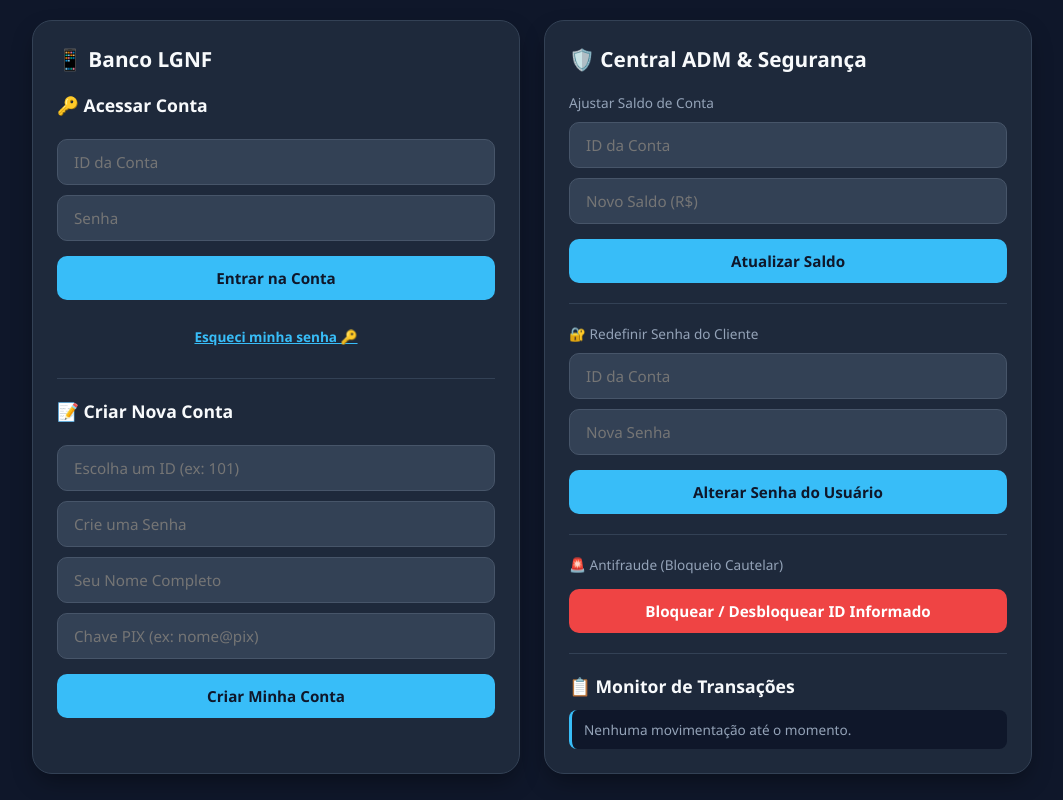
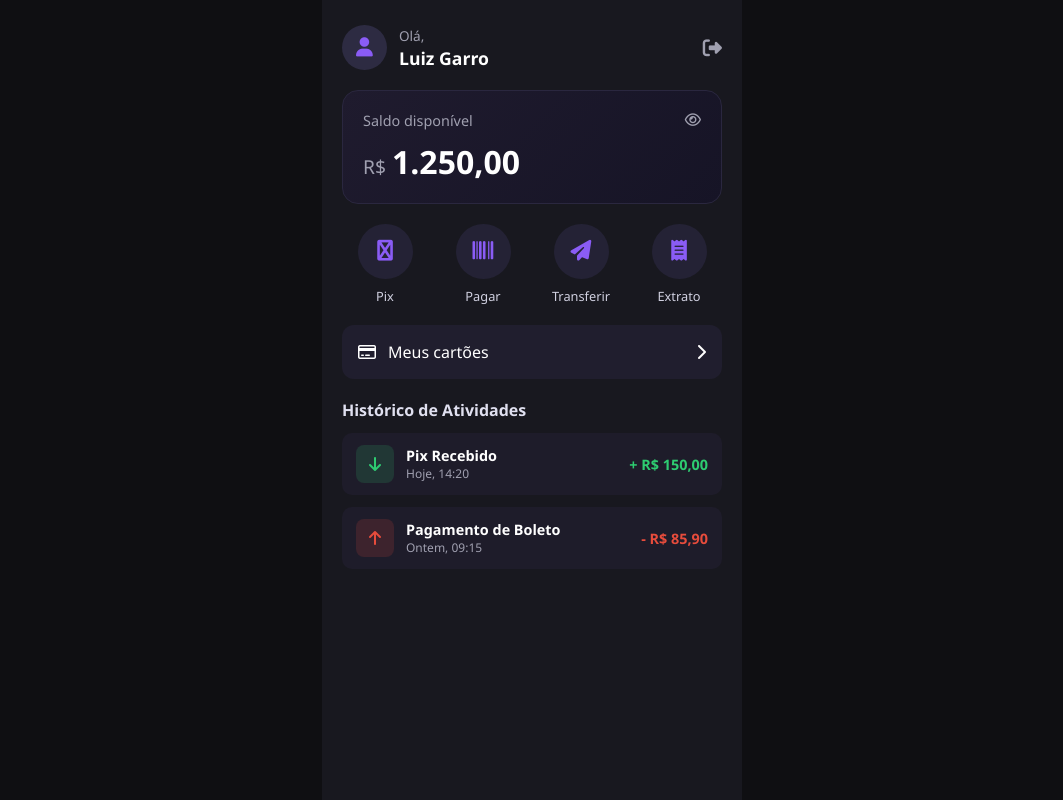
Before and after one commit to luizgarro08-hub/Banco-LGNF, a website: page frontend/index.html in a window 1280 px wide. Shown: the whole page, without its empty margins (108-1171 px from the left). Drawn offline with nearby package versions, Linux system fonts and the light colour scheme; some packages are replaced by stand-ins of ours; no server answers; a script that the page names is missing.

Commit message:
Nova interface da conta estilo banco digital

```diff
--- a/frontend/index.html
+++ b/frontend/index.html
@@ -3,101 +3,85 @@
 <head>
     <meta charset="UTF-8">
     <meta name="viewport" content="width=device-width, initial-scale=1.0">
-  <title>App Banco Realtime</title>
+    <title>Banco LGNF</title>
     <link rel="stylesheet" href="style.css">
+    <link rel="stylesheet" href="https://cdnjs.cloudflare.com/ajax/libs/font-awesome/6.4.0/css/all.min.css">
 </head>
 <body>
 
-  <div class="container">
-
-    <section class="card">
-      <h2>📱 Banco LGNF</h2>
-
-      <div id="auth-screen">
-        <div class="form-group">
-          <h3>🔑 Acessar Conta</h3>
-          <input type="text" id="login-id" placeholder="ID da Conta">
-          <input type="password" id="login-pass" placeholder="Senha">
-          <button onclick="loginAccount()">Entrar na Conta</button>
-          <button type="button" class="btn-forgot" onclick="requestPasswordReset()">Esqueci minha senha 🔑</button>
+    <div class="app-container">
+        <div class="user-header">
+            <div class="user-info">
+                <div class="avatar"><i class="fa-solid fa-user"></i></div>
+                <div>
+                    <span class="greeting">Olá,</span>
+                    <h3 id="user-name">Luiz Garro</h3>
+                </div>
+            </div>
+            <button class="btn-icon" id="btn-logout"><i class="fa-solid fa-right-from-bracket"></i></button>
         </div>
 
-        <hr>
-
-        <div class="form-group">
-          <h3>📝 Criar Nova Conta</h3>
-          <input type="text" id="reg-id" placeholder="Escolha um ID (ex: 101)">
-          <input type="password" id="reg-pass" placeholder="Crie uma Senha">
-          <input type="text" id="reg-name" placeholder="Seu Nome Completo">
-          <input type="text" id="reg-key" placeholder="Chave PIX (ex: nome@pix)">
-          <button onclick="registerAccount()">Criar Minha Conta</button>
+        <div class="balance-card">
+            <div class="balance-header">
+                <span>Saldo disponível</span>
+                <i class="fa-regular fa-eye" id="toggle-balance"></i>
+            </div>
+            <div class="balance-amount">
+                <span class="currency">R$</span>
+                <h1 id="account-balance">1.250,00</h1>
             </div>
         </div>
 
-      <div id="dashboard-screen" style="display: none;">
-        <div class="user-header">
-          <span id="welcome-msg">Olá, Usuário</span>
-          <button class="btn-logout" onclick="logout()">Sair 🚪</button>
+        <div class="quick-actions">
+            <div class="action-btn">
+                <div class="icon-circle"><i class="fa-solid fa-pix"></i></div>
+                <span>Pix</span>
             </div>
-
-        <div id="balance-card" class="balance-box">
-          <p>Saldo Disponível</p>
-          <h1 id="client-balance">R$ 0,00</h1>
-          <small id="client-pix-key">Chave PIX: -</small>
-          <div id="block-badge" style="display: none; margin-top: 10px;">
-            <span class="badge-blocked">⚠️ Conta Bloqueada por Segurança</span>
+            <div class="action-btn">
+                <div class="icon-circle"><i class="fa-solid fa-barcode"></i></div>
+                <span>Pagar</span>
+            </div>
+            <div class="action-btn">
+                <div class="icon-circle"><i class="fa-solid fa-paper-plane"></i></div>
+                <span>Transferir</span>
+            </div>
+            <div class="action-btn">
+                <div class="icon-circle"><i class="fa-solid fa-receipt"></i></div>
+                <span>Extrato</span>
             </div>
         </div>
 
-        <hr>
+        <div class="card-section">
+            <div class="card-header">
+                <i class="fa-regular fa-credit-card"></i>
+                <span>Meus cartões</span>
+            </div>
+            <i class="fa-solid fa-chevron-right"></i>
+        </div>
 
-        <h3>💸 Área PIX</h3>
-        <div class="form-group">
-          <input type="text" id="pix-target" placeholder="Chave PIX do destinatário">
-          <input type="number" id="pix-amount" placeholder="Valor (R$)">
-          <button onclick="sendPix()">Transferir Agora</button>
+        <div class="history-section">
+            <h3>Histórico de Atividades</h3>
+            <div class="history-list" id="transaction-history">
+                <div class="history-item">
+                    <div class="history-icon green"><i class="fa-solid fa-arrow-down"></i></div>
+                    <div class="history-details">
+                        <strong>Pix Recebido</strong>
+                        <span>Hoje, 14:20</span>
+                    </div>
+                    <span class="history-amount positive">+ R$ 150,00</span>
+                </div>
+                <div class="history-item">
+                    <div class="history-icon red"><i class="fa-solid fa-arrow-up"></i></div>
+                    <div class="history-details">
+                        <strong>Pagamento de Boleto</strong>
+                        <span>Ontem, 09:15</span>
+                    </div>
+                    <span class="history-amount negative">- R$ 85,90</span>
                 </div>
             </div>
-    </section>
-
-    <section class="card">
-      <h2>🛡️ Central ADM & Segurança</h2>
-
-      <div class="form-group">
-        <label>Ajustar Saldo de Conta</label>
-        <input type="text" id="adm-acc-id" placeholder="ID da Conta">
-        <input type="number" id="adm-acc-balance" placeholder="Novo Saldo (R$)">
-        <button onclick="saveAccount()">Atualizar Saldo</button>
+        </div>
     </div>
 
-      <hr>
-
-      <div class="form-group">
-        <label>🔐 Redefinir Senha do Cliente</label>
-        <input type="text" id="adm-reset-id" placeholder="ID da Conta">
-        <input type="password" id="adm-reset-pass" placeholder="Nova Senha">
-        <button onclick="resetPasswordByAdmin()">Alterar Senha do Usuário</button>
-      </div>
-
-      <hr>
-
-      <div class="form-group">
-        <label>🚨 Antifraude (Bloqueio Cautelar)</label>
-        <button class="btn-block" onclick="toggleBlock()">Bloquear / Desbloquear ID Informado</button>
-      </div>
-
-      <hr>
-
-      <h3>📋 Monitor de Transações</h3>
-      <ul id="admin-history" class="history-list">
-        <li>Nenhuma movimentação até o momento.</li>
-      </ul>
-    </section>
-
-  </div>
-
-  <script src="/socket.io/socket.io.js"></script>
-  <script src="https://cdn.jsdelivr.net/npm/sweetalert2@11"></script>
     <script src="script.js"></script>
 </body>
 </html>
--- a/frontend/style.css
+++ b/frontend/style.css
@@ -1,195 +1,232 @@
-:root {
-  --bg-primary: #0f172a;
-  --bg-card: #1e293b;
-  --bg-input: #334155;
-  --accent-blue: #38bdf8;
-  --accent-green: #22c55e;
-  --accent-red: #ef4444;
-  --text-main: #f8fafc;
-  --text-muted: #94a3b8;
-}
-
 * {
-  box-sizing: border-box;
-  margin: 0;
-  padding: 0;
-  font-family: 'Segoe UI', Tahoma, Geneva, Verdana, sans-serif;
+    margin: 0;
+    padding: 0;
+    box-sizing: border-box;
+    font-family: 'Segoe UI', Tahoma, Geneva, Verdana, sans-serif;
 }
 
 body {
-  background-color: var(--bg-primary);
-  color: var(--text-main);
-  padding: 20px;
-  display: flex;
-  justify-content: center;
+    background-color: #0f0f12;
+    color: #ffffff;
+    display: flex;
+    justify-content: center;
+    align-items: center;
+    min-height: 100vh;
 }
 
-.container {
-  display: grid;
-  grid-template-columns: repeat(auto-fit, minmax(320px, 1fr));
-  gap: 24px;
-  width: 100%;
-  max-width: 1000px;
+.app-container {
+    width: 100%;
+    max-width: 420px;
+    background-color: #18181f;
+    min-height: 100vh;
+    padding: 24px 20px;
+    display: flex;
+    flex-direction: column;
+    gap: 20px;
 }
 
-.card {
-  background: var(--bg-card);
-  padding: 24px;
-  border-radius: 20px;
-  box-shadow: 0 10px 25px -5px rgba(0, 0, 0, 0.4);
-  border: 1px solid #334155;
+/* Cabeçalho */
+.user-header {
+    display: flex;
+    justify-content: space-between;
+    align-items: center;
 }
 
-h2 {
-  font-size: 1.3rem;
-  margin-bottom: 20px;
+.user-info {
+    display: flex;
+    align-items: center;
+    gap: 12px;
 }
 
-h3 {
-  font-size: 1.1rem;
-  margin-bottom: 12px;
+.avatar {
+    width: 45px;
+    height: 45px;
+    background: #2d2b42;
+    color: #8a5cf5;
+    border-radius: 50%;
+    display: flex;
+    justify-content: center;
+    align-items: center;
+    font-size: 1.2rem;
 }
 
-.balance-box {
-  background: linear-gradient(135deg, #1e1b4b 0%, #312e81 100%);
-  padding: 20px;
-  border-radius: 16px;
-  margin: 15px 0;
-  border: 1px solid #4338ca;
-  transition: all 0.3s ease;
+.greeting {
+    font-size: 0.85rem;
+    color: #a0a0b0;
 }
 
-.balance-box.blocked {
-  background: linear-gradient(135deg, #450a0a 0%, #7f1d1d 100%);
-  border-color: var(--accent-red);
+#user-name {
+    font-size: 1.1rem;
+    font-weight: 600;
 }
 
-.balance-box h1 {
-  font-size: 2rem;
-  margin: 8px 0;
-  color: #fff;
+.btn-icon {
+    background: none;
+    border: none;
+    color: #a0a0b0;
+    font-size: 1.2rem;
+    cursor: pointer;
 }
 
-.badge-blocked {
-  background-color: var(--accent-red);
-  color: white;
-  padding: 4px 10px;
-  border-radius: 20px;
-  font-size: 0.75rem;
-  font-weight: bold;
-  text-transform: uppercase;
-  display: inline-block;
+/* Card de Saldo */
+.balance-card {
+    background: linear-gradient(135deg, #1f1b2e, #161426);
+    border: 1px solid #2a273f;
+    border-radius: 16px;
+    padding: 20px;
+    display: flex;
+    flex-direction: column;
+    gap: 10px;
 }
 
-.form-group {
-  display: flex;
-  flex-direction: column;
-  gap: 10px;
-  margin-bottom: 15px;
+.balance-header {
+    display: flex;
+    justify-content: space-between;
+    align-items: center;
+    color: #a0a0b0;
+    font-size: 0.9rem;
 }
 
-label {
-  font-size: 0.85rem;
-  color: var(--text-muted);
+.balance-amount {
+    display: flex;
+    align-items: baseline;
+    gap: 6px;
 }
 
-input, select, button {
-  padding: 12px 16px;
-  border-radius: 10px;
-  border: 1px solid #475569;
-  background-color: var(--bg-input);
-  color: white;
-  font-size: 0.95rem;
-  outline: none;
-  transition: all 0.2s;
+.balance-amount .currency {
+    color: #a0a0b0;
+    font-size: 1.2rem;
 }
 
-input:focus, select:focus {
-  border-color: var(--accent-blue);
+.balance-amount h1 {
+    font-size: 2rem;
+    font-weight: 700;
+    color: #ffffff;
 }
 
-button {
-  background: var(--accent-blue);
-  color: #0f172a;
-  font-weight: bold;
-  border: none;
-  cursor: pointer;
-  margin-top: 5px;
+/* Ações Rápidas em Grade */
+.quick-actions {
+    display: grid;
+    grid-template-columns: repeat(4, 1fr);
+    gap: 12px;
+    text-align: center;
 }
 
-button:hover {
-  filter: brightness(1.15);
+.action-btn {
+    display: flex;
+    flex-direction: column;
+    align-items: center;
+    gap: 8px;
+    cursor: pointer;
 }
 
-button.btn-block {
-  background: var(--accent-red);
-  color: white;
+.icon-circle {
+    width: 55px;
+    height: 55px;
+    background-color: #242235;
+    color: #8a5cf5;
+    border-radius: 50%;
+    display: flex;
+    justify-content: center;
+    align-items: center;
+    font-size: 1.3rem;
+    transition: background 0.2s;
 }
 
-hr {
-  border: 0;
-  height: 1px;
-  background: #334155;
-  margin: 20px 0;
+.action-btn:hover .icon-circle {
+    background-color: #8a5cf5;
+    color: #ffffff;
+}
+
+.action-btn span {
+    font-size: 0.8rem;
+    color: #d0d0e0;
+}
+
+/* Seção de Cartões */
+.card-section {
+    background-color: #201e2e;
+    border-radius: 12px;
+    padding: 16px;
+    display: flex;
+    justify-content: space-between;
+    align-items: center;
+    cursor: pointer;
+}
+
+.card-header {
+    display: flex;
+    align-items: center;
+    gap: 12px;
+    font-weight: 500;
+}
+
+/* Histórico */
+.history-section h3 {
+    font-size: 1rem;
+    margin-bottom: 12px;
+    color: #e0e0f0;
 }
 
 .history-list {
-  list-style: none;
-  max-height: 200px;
-  overflow-y: auto;
-  display: flex;
-  flex-direction: column;
-  gap: 8px;
+    display: flex;
+    flex-direction: column;
+    gap: 12px;
 }
 
-.history-list li {
-  background: #0f172a;
-  padding: 10px 12px;
-  border-radius: 8px;
-  font-size: 0.85rem;
-  color: var(--text-muted);
-  border-left: 3px solid var(--accent-blue);
-}
-.user-header {
-  display: flex;
-  justify-content: space-between;
-  align-items: center;
-  margin-bottom: 15px;
-  font-weight: bold;
+.history-item {
+    display: flex;
+    align-items: center;
+    justify-content: space-between;
+    background-color: #1e1c2a;
+    padding: 12px 14px;
+    border-radius: 10px;
 }
 
-.btn-logout {
-  background: #475569;
-  color: white;
-  padding: 6px 12px;
-  font-size: 0.8rem;
-  margin-top: 0;
+.history-icon {
+    width: 38px;
+    height: 38px;
+    border-radius: 8px;
+    display: flex;
+    justify-content: center;
+    align-items: center;
 }
 
-.btn-logout:hover {
-  background: #ef4444;
-}
-.btn-forgot {
-  background: transparent;
-  color: var(--accent-blue);
-  border: none;
-  font-size: 0.85rem;
-  text-decoration: underline;
-  cursor: pointer;
-  margin-top: 5px;
+.history-icon.green {
+    background-color: rgba(46, 204, 113, 0.15);
+    color: #2ecc71;
 }
 
-.btn-forgot:hover {
-  color: #7dd3fc;
+.history-icon.red {
+    background-color: rgba(231, 76, 60, 0.15);
+    color: #e74c3c;
 }
-/* Esconde o Painel do ADM apenas em telas de Celular (até 768px) */
-@media (max-width: 768px) {
-  .container {
-    grid-template-columns: 1fr; /* Ocupa a largura total */
-  }
 
-  /* Oculta a segunda caixa (que é a Central do ADM) */
-  .container > section:nth-child(2) {
-    display: none;
-  }
+.history-details {
+    display: flex;
+    flex-direction: column;
+    flex-grow: 1;
+    margin-left: 12px;
 }
+
+.history-details strong {
+    font-size: 0.9rem;
+}
+
+.history-details span {
+    font-size: 0.75rem;
+    color: #a0a0b0;
+}
+
+.history-amount {
+    font-size: 0.9rem;
+    font-weight: 600;
+}
+
+.history-amount.positive {
+    color: #2ecc71;
+}
+
+.history-amount.negative {
+    color: #e74c3c;
+}
```
Lines whose indentation alone changed are shown as unchanged.
